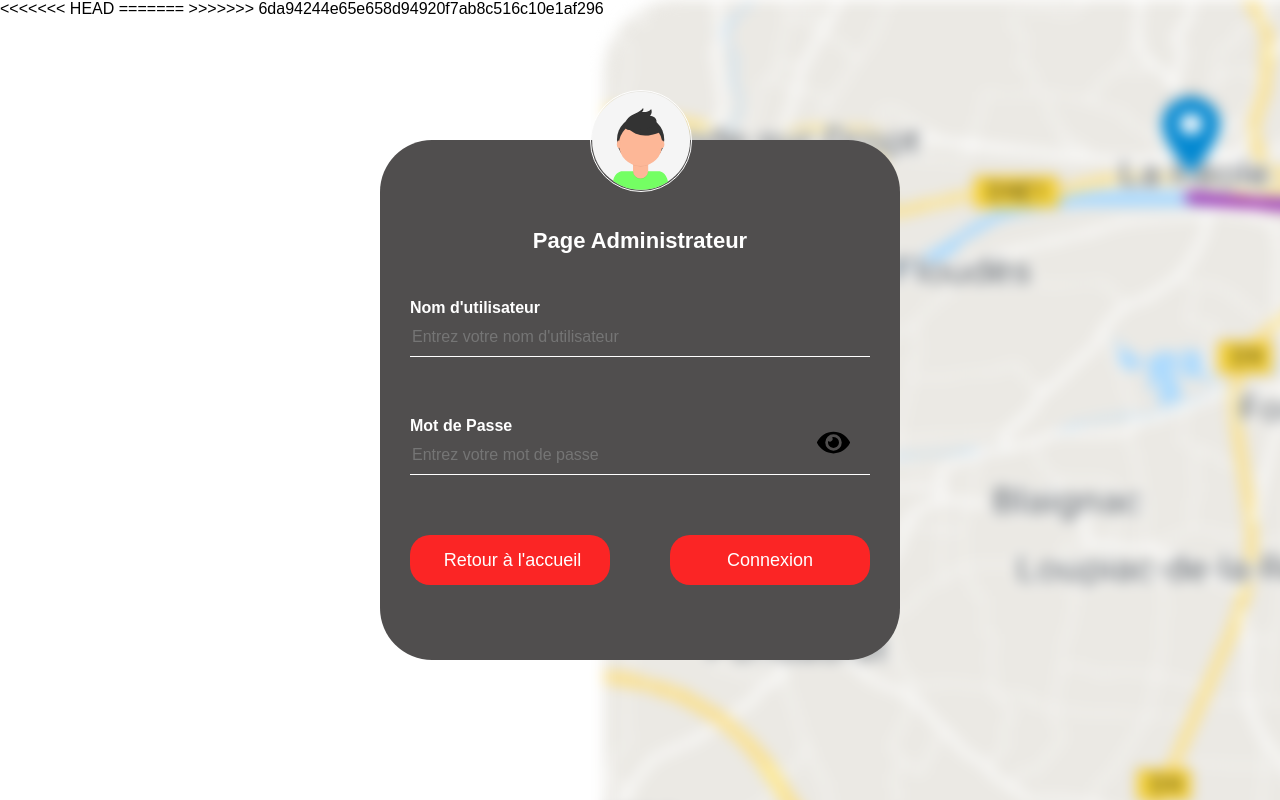
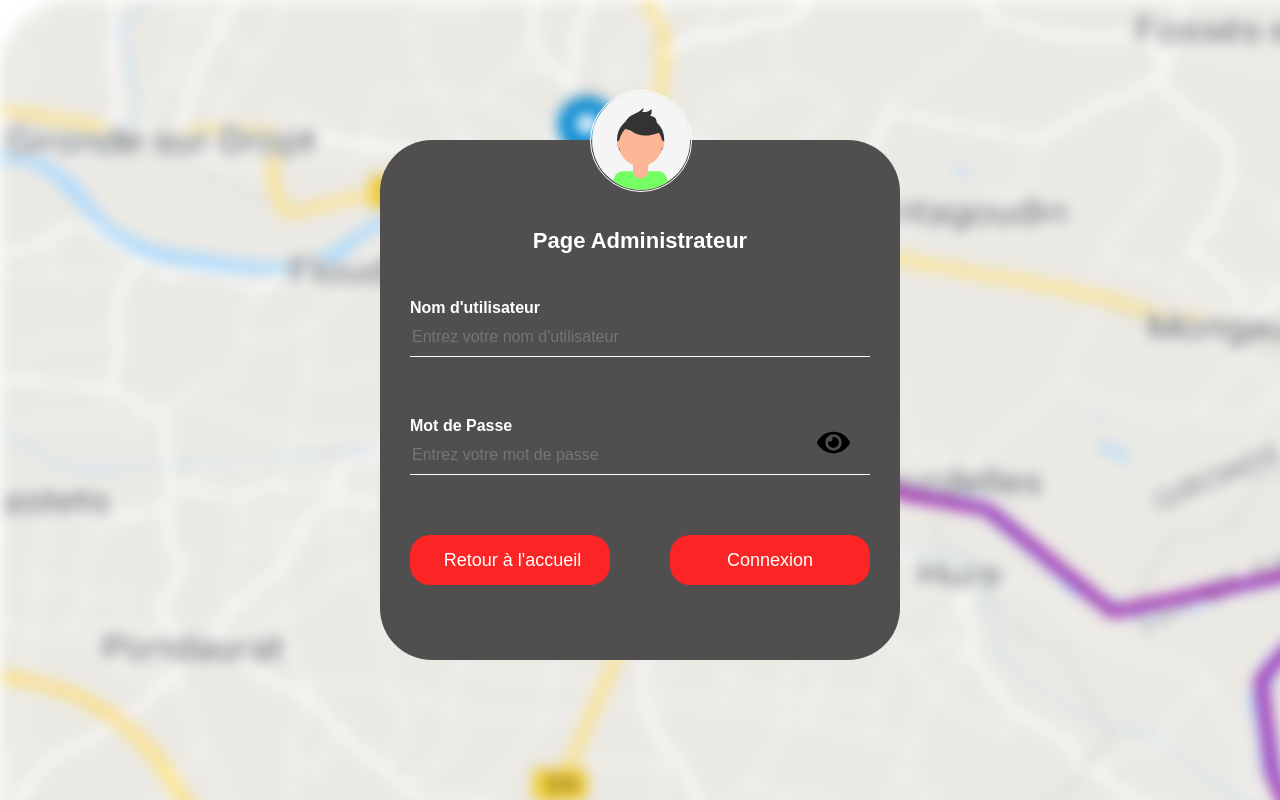
Before and after one commit to minunn/Gar-on-web, a PHP site: page /Login/login.php in a window 1280 px wide. Run offline with PHP 8.4, Linux system fonts and the light colour scheme.

Commit message:
login fix

```diff
--- a/Login/login.php
+++ b/Login/login.php
@@ -1,11 +1,9 @@
 <html>
-<<<<<<< HEAD
-<?php require_once '../database/db.php';  ?>
-<title> Login </title>
+<?php require_once '../database/db.php';  ?> <title> Login </title>
 <meta charset="utf8">
 <link type="text/css" rel="stylesheet" href="style.css">
 <script type="text/javascript" src="login.js"></script>
-=======
+
 
 <head>
     <link rel="shortcut icon" type="image/ico" href="index/images/favicon.png"> <!-- favicon -->
@@ -13,7 +11,6 @@
     <meta charset="utf8">
     <link type="text/css" rel="stylesheet" href="style.css">
     <script type="text/javascript" src="login.js"></script>
->>>>>>> 6da94244e65e658d94920f7ab8c516c10e1af296
 
 </head>
 
```
